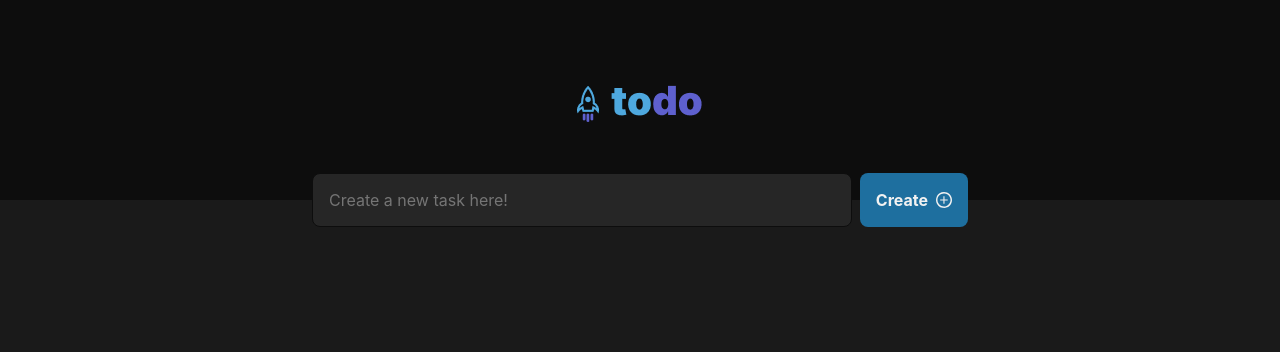
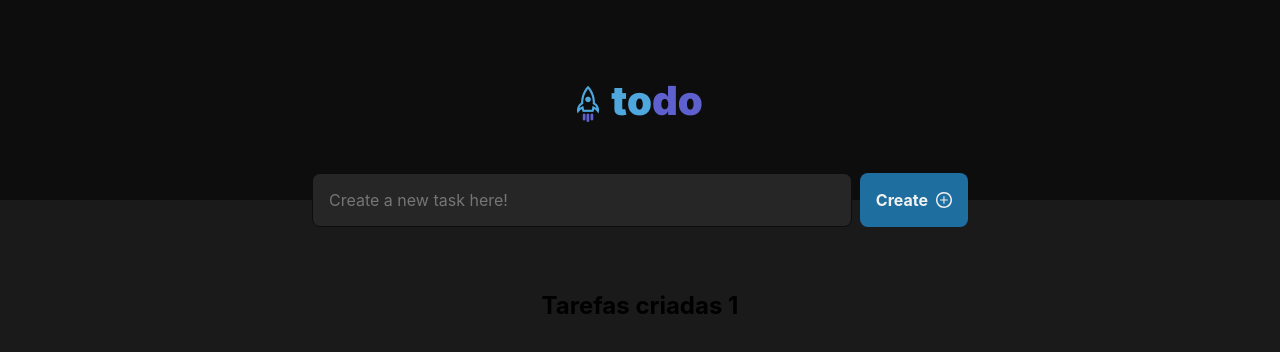
Before and after one commit to raferdev/to_do, a React app: page / in a window 1280 px wide. Shown: the top 352 px of the page. Built offline with nearby package versions, Linux system fonts and the light colour scheme; the HTML template or start-up script is replaced by a standard one.

Commit message:
feat: progress on tasks function

```diff
--- a/src/App.tsx
+++ b/src/App.tsx
@@ -2,12 +2,16 @@ import "./Global.css";
 import styles from "./App.module.css";
 import { Header } from "./components/Header.js";
 import { TaskInput } from "./components/TaskInput.js";
+import { Tasks } from "./components/Tasks.js";
+import { useState } from "react";
 
 function App() {
+  const [tasks, setTasks] = useState([""])
   return (
     <div className={styles.app}>
       <Header />
-      <TaskInput/>
+      <TaskInput setTasks={setTasks}/>
+      <Tasks tasks={tasks}/>
       <div className={styles.body}></div>
     </div>
   );
--- a/src/components/TaskInput.tsx
+++ b/src/components/TaskInput.tsx
@@ -1,10 +1,41 @@
 import styles from "./TaskInput.module.css";
-import plusSvgIcon from "../assets/plus.svg"
-export function TaskInput() {
+import plusSvgIcon from "../assets/plus.svg";
+import { ChangeEvent, SetStateAction, useState } from "react";
+
+export function TaskInput({ setTasks }: TaskInputProps) {
+
+  const [task, setTask] = useState("");
+
+  function handleInputNewTask(event: ChangeEvent<HTMLInputElement>) {
+    setTask(event.target.value);
+  }
+
+  function handleButtonNewTask(task: string) {
+    setTasks((tasks) => {
+      return [...tasks, task];
+    });
+    setTask("");
+  }
+
   return (
     <div className={styles.inputWrap}>
-      <input className={styles.input} placeholder="Create a new task here!" />
-      <button className={styles.createButton}>Create <img src={plusSvgIcon}/></button>
+      <input
+        name="inputTask"
+        value={task}
+        onChange={handleInputNewTask}
+        className={styles.input}
+        placeholder="Create a new task here!"
+      />
+      <button
+        className={styles.createButton}
+        onMouseDown={() => handleButtonNewTask(task)}
+      >
+        Create <img src={plusSvgIcon} />
+      </button>
     </div>
   );
 }
+
+interface TaskInputProps {
+  setTasks: (value: SetStateAction<string[]>) => void;
+}
--- /dev/null
+++ b/src/components/Tasks.module.css
@@ -0,0 +1,9 @@
+.tasks {
+  display: flex;
+  flex-direction: column;
+  margin-top: 4rem;
+}
+
+.tasks h1 {
+  font-weight: 700;
+}
--- /dev/null
+++ b/src/components/Tasks.tsx
@@ -0,0 +1,18 @@
+import styles from "./Tasks.module.css";
+
+export function Tasks({tasks}:TasksProps) {
+    return (
+        <main className={styles.tasks}>
+            <header><h2>Tarefas criadas {tasks.length}</h2></header>
+            {tasks.map( task => {
+                return (
+                    <div className={styles.task} key={task}>{task}</div>
+                )
+            })}
+        </main>
+    );
+}
+
+interface TasksProps {
+    tasks:string[]
+}
```
